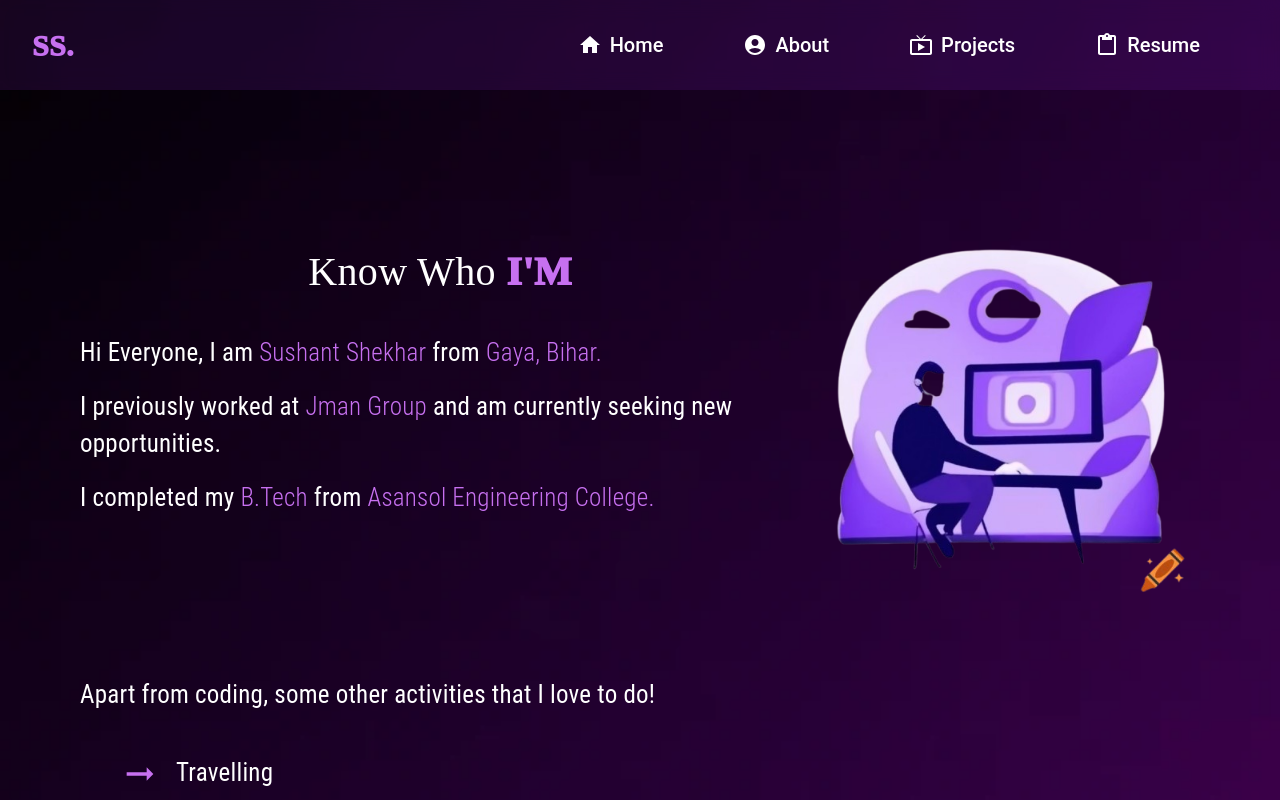
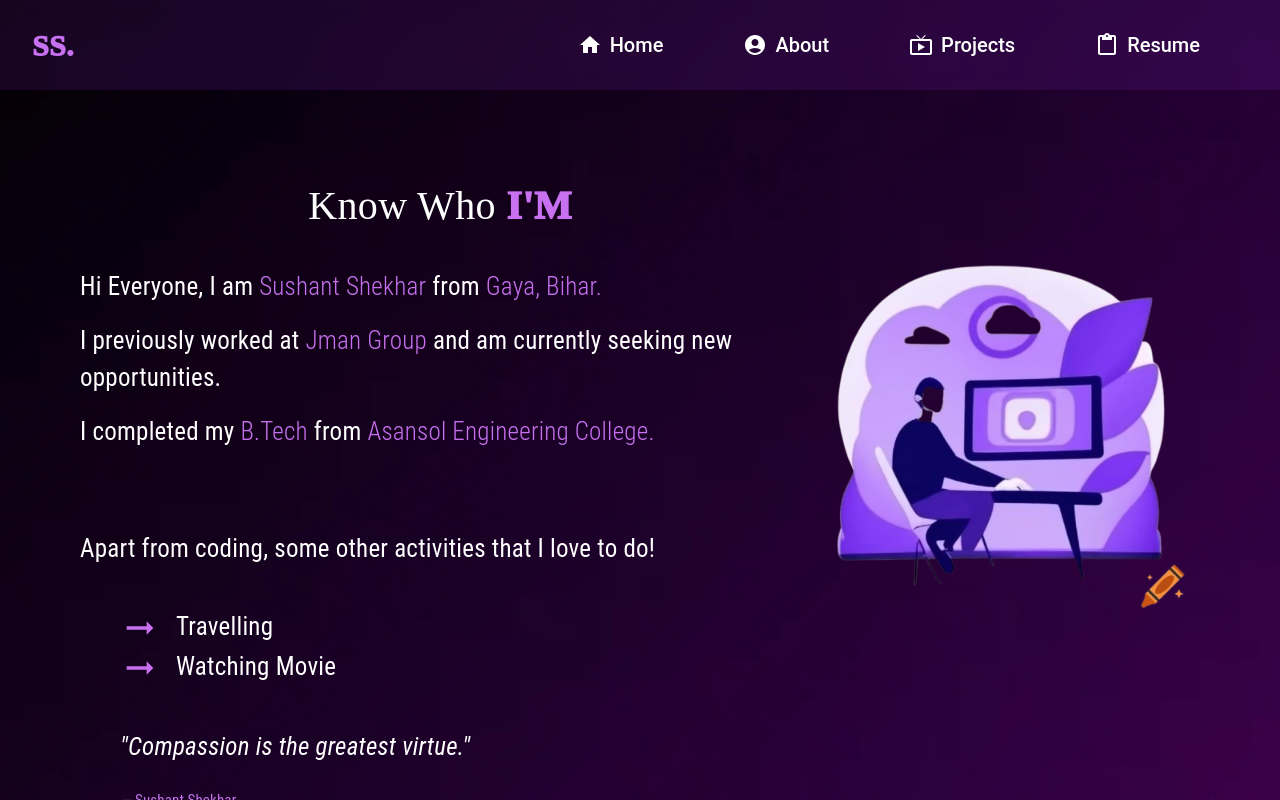
Before and after one commit to Sushantshekharzz/Portfolio, a React (Create React App) app: page /about in a window 1280 px wide. Built offline with nearby package versions, Linux system fonts and the light colour scheme; a web font is replaced by a local one.

Commit message:
alignment changes

```diff
--- a/src/component/About.js
+++ b/src/component/About.js
@@ -48,7 +48,7 @@ export default function About() {
                 sx={{ fontFamily: 'Roboto Condensed', fontSize: 25, color: 'white', }}
               >I completed my <Typography component="span" sx={{ fontFamily: 'Roboto Condensed', color: "#c770f0", fontWeight: 200, fontSize: 25, }}>B.Tech</Typography> from <Typography component="span" sx={{ fontFamily: 'Roboto Condensed', color: "#c770f0", fontWeight: 200, fontSize: 25, }}>Asansol Engineering College.</Typography></Typography>
             </Box>
-            <Box sx={{ paddingTop: { md: 20, xs: 10 } }}>
+            <Box sx={{ paddingTop: { md: 10, xs: 10 } }}>
               <Typography
                 sx={{ fontFamily: 'Roboto Condensed', fontSize: 25, color: 'white', }}
               >Apart from coding, some other activities that I love to do!</Typography>
@@ -65,28 +65,34 @@ export default function About() {
                     sx={{ fontFamily: 'Roboto Condensed', fontSize: 25, color: 'white', paddingLeft: 2 }}
                   >Watching Movie</Typography>
                 </Box>
+                <Box sx={{ display: 'flex', flexDirection: 'column', marginTop: { xs: 6, md: 5 } ,width:'100%' }}>
+        <Box sx={{textAlign:{xs:'center', md: 'left'}}} >
+          <Typography component="span" sx={{ fontFamily: 'Roboto Condensed', color: "white", fontSize: 25, fontStyle: 'italic' }}>"Compassion is the greatest virtue."</Typography>
+          <Box sx={{ display: 'flex', justifyContent: {md:'flex-start', xs:'center'}, alignItems: {md:'center', xs:'flex-start'} }}>
+            <HorizontalRuleSharpIcon sx={{ color: "#c770f0", fontSize: 15, marginTop: 3 }} />
+            <Typography component="span" sx={{ fontFamily: 'Roboto Condensed', color: "#c770f0", fontSize: 15, marginTop: 3, }}>Sushant Shekhar</Typography>
+          </Box>
+        </Box>
+      </Box>
               </Box>
             </Box>
           </Box>
         </Box>
         <Box sx={{
           height: '100%', width: '100%',
-          paddingBottom: { md: 40, xs: 0 },
+          paddingBottom: { md: 25, xs: 0 },
           paddingTop: { xs: 4, },
           maxWidth: { xs: '100%', md: '400px' }, // Full width on mobile, limited on desktop
         }}>
           <img src={about} alt="" style={{ height: '100%', maxWidth: '100%', objectFit: 'cover' }} />
         </Box>
       </Box>
-      <Box sx={{ display: 'flex', justifyContent: 'center', alignItems: 'center', flexDirection: 'column', marginTop: { xs: 10, md: 0 } }}>
-        <Box sx={{ textAlign: 'center' }}>
-          <Typography component="span" sx={{ fontFamily: 'Roboto Condensed', color: "white", fontSize: 25, fontStyle: 'italic' }}>"Compassion is the greatest virtue."</Typography>
-          <Box sx={{ display: 'flex', justifyContent: 'flex-end', alignItems: 'center' }}>
-            <HorizontalRuleSharpIcon sx={{ color: "#c770f0", fontSize: 15, marginTop: 3 }} />
-            <Typography component="span" sx={{ fontFamily: 'Roboto Condensed', color: "#c770f0", fontSize: 15, marginTop: 3, }}>Sushant Shekhar</Typography>
-          </Box>
-        </Box>
+
+      <Box sx={{textAlign:'center',paddingTop:5}}>
+                            <Typography sx={{ fontFamily: 'Raleway,serif', fontSize: 40, color: 'white' }} >Professional <Typography component="span" sx={{ fontFamily: 'Raleway,serif', color: '#c770f0', fontWeight: 1000, fontSize: 40, }}>Skillset</Typography></Typography>
+
       </Box>
+
     </Box>
   )
 }
```
